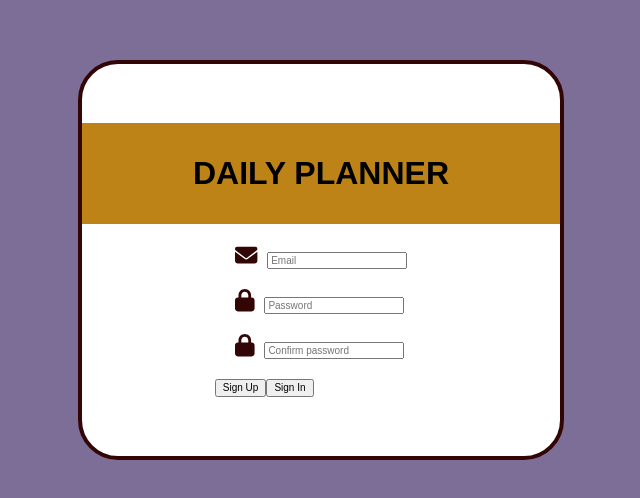
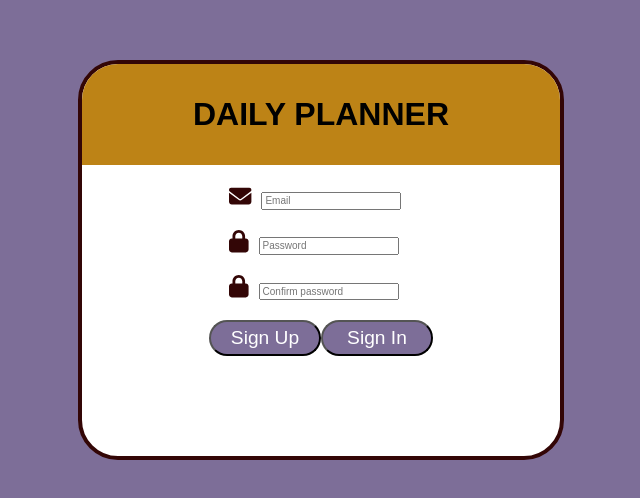
Before and after one commit to rodgersajb/daily-planner, a React (Vite) app: page / in a window 1280 px wide. Shown: the part 140-638 px from the top of the page, without its empty margins (319-959 px from the left). Built offline with nearby package versions, Linux system fonts and the light colour scheme; a web font is replaced by a local one.

Commit message:
fixed login debugger

```diff
--- a/src/Components/Login.jsx
+++ b/src/Components/Login.jsx
@@ -35,6 +35,7 @@ const LogIn = () => {
     }
 
     return (
+
          <div className="wrapper">
 
   <form action="" onSubmit={handleOnSubmit}>
--- a/src/Components/Login.scss
+++ b/src/Components/Login.scss
@@ -8,6 +8,9 @@ $textColor: rgb(51, 6, 6);
 
 body {
     background: $bodyColor;
+    margin: 0 auto;
+
+
 
     .wrapper {
         margin: 0 auto;
@@ -24,7 +27,7 @@ body {
             height: 50%;
             border-radius: 40px;
             display: flex;
-            justify-content: center;
+
             align-items: center;
             background-color: #fff;
             flex-direction: column;
@@ -55,7 +58,16 @@ body {
                 }
 
                 }
-
+            .button {
+                button {
+                    background-color: $bodyColor;
+                    color: #fff;
+                    width: 7rem;
+                    padding: 5px;
+                    border-radius: 5rem;
+                    font-size: 1.2rem;
+                }
+            }
 
         }
 
```
